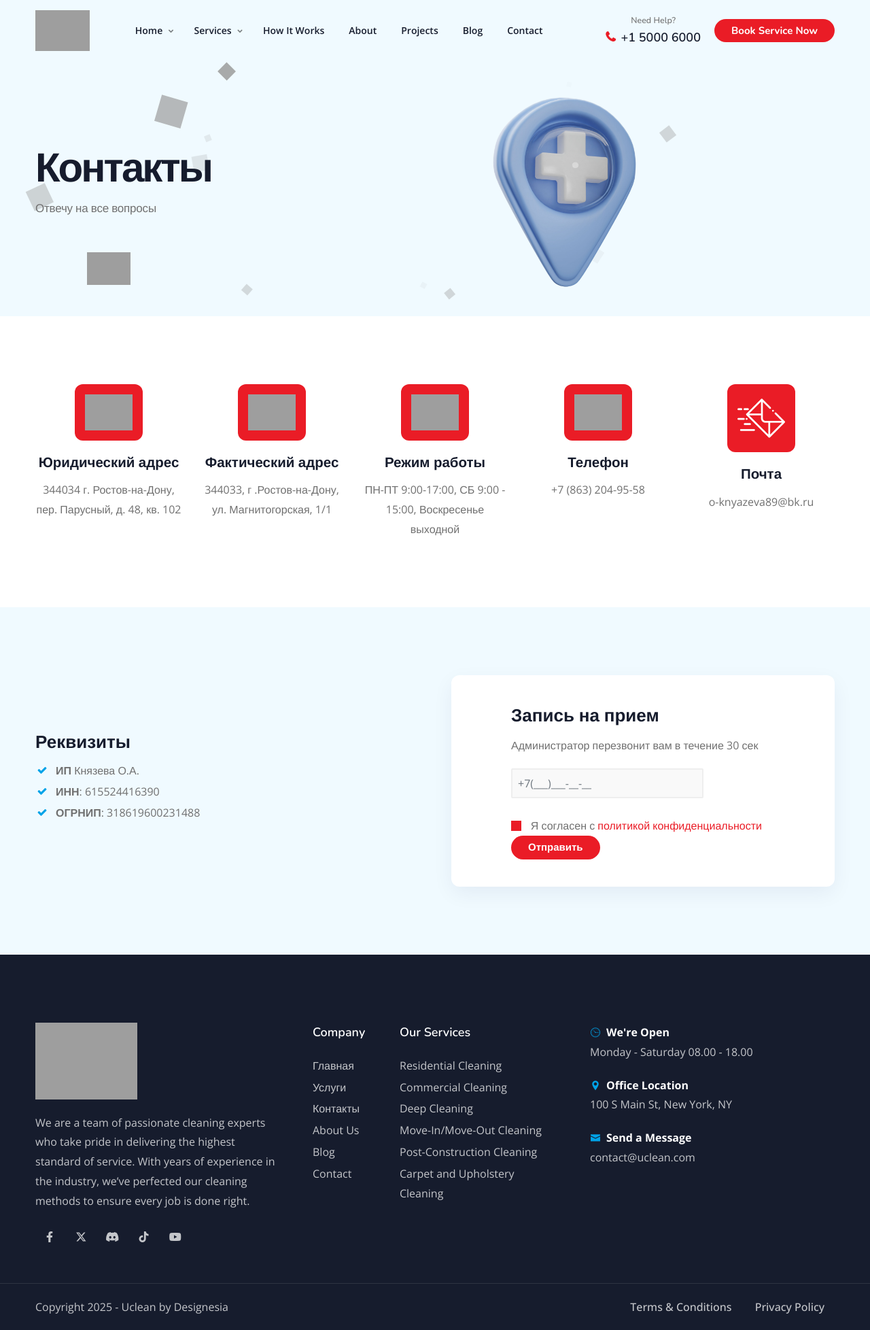
After one commit to nastwik/skazhite-a, a PHP site: page /contacts.php in a window 1280 px wide. The commit adds this page. Shown: the whole page at 68% size. Run offline with PHP 8.4, Linux system fonts and the light colour scheme; some libraries are stand-ins or nearby versions; grey boxes are pictures that could not be loaded.

Commit message:
contacts page

```diff
--- /dev/null
+++ b/contacts.php
@@ -0,0 +1,124 @@
+<? require_once 'header.php' ?>
+   <div class="no-bottom no-top" id="content">
+
+      <div id="top"></div>
+
+      <section class="bg-blue section-dark pb-0 relative overflow-hidden">
+         <img src="images/deco/s1.webp" class="w-5 mt-min-60 abs start-10 bottom-10 wow scaleOut" alt="">
+         <div id="shine-wrapper">
+            <div class="template shine"></div>
+         </div>
+         <div class="container relative z-1000">
+            <div class="row g-3 align-items-center">
+               <div class="col-lg-6">
+                  <div class="relative z-1000">
+                     <h1 class="wow fadeInUp mb-2" data-wow-delay=".2s">Контакты</h1>
+                     <p class="lead col-lg-10 mb-0 wow fadeInUp" data-wow-delay=".4s">Отвечу на все вопросы</p>
+                     <div class="spacer-single"></div>
+                  </div>
+               </div>
+               <div class="col-lg-6">
+                  <div class="template-offer__img">
+                     <img src="images/misc/indicator.png" class="w-100" data-wow-delay=".6s" alt="" data-0="transform: translateY(0px);" data-500="transform: translateY(300px);">
+                  </div>
+               </div>
+            </div>
+         </div>
+      </section>
+
+      <section class="relative overflow-hidden">
+         <div class="container">
+            <div class="row g-4 grid-divider">
+               <div class="col-md-1-5 wow fadeInRight" data-wow-delay=".2s">
+                  <div class="text-center">
+                     <img src="images/icons/steps/notes.png" class="bg-color w-100px p-15 rounded-1 mb-3 wow scaleIn" alt="">
+                     <h4>Юридический адрес</h4>
+                     <p class="mb-0">344034 г. Ростов-на-Дону,<br> пер. Парусный, д. 48, кв. 102</p>
+                  </div>
+               </div>
+               <div class="col-md-1-5 wow fadeInRight" data-wow-delay=".4s">
+                  <div class="text-center">
+                     <img src="images/icons/white/location.png" class="bg-color w-100px p-15 rounded-1 mb-3 wow scaleIn" alt="">
+                     <h4>Фактический адрес</h4>
+                     <p class="mb-0">344033, г .Ростов-на-Дону,<br> ул. Магнитогорская, 1/1</p>
+                  </div>
+               </div>
+               <div class="col-md-1-5 wow fadeInRight" data-wow-delay=".6s">
+                  <div class="text-center">
+                     <img src="images/icons/white/calendar.webp" class="bg-color w-100px p-15 rounded-1 mb-3 wow scaleIn" alt="">
+                     <h4>Режим работы</h4>
+                     <p class="mb-0">ПН-ПТ 9:00-17:00, СБ 9:00 - 15:00, Воскресенье выходной</p>
+                  </div>
+               </div>
+               <div class="col-md-1-5 wow fadeInRight" data-wow-delay=".8s">
+                  <div class="text-center contact__link">
+                     <img src="images/icons/white/phone.png" class="bg-color w-100px p-15 rounded-1 mb-3 wow scaleIn" alt="">
+                     <h4>Телефон</h4>
+                     <a href="tel:+78632049558" class="mb-0">+7 (863) 204-95-58</a><br>
+                  </div>
+               </div>
+               <div class="col-md-1-5 wow fadeInRight" data-wow-delay="1s">
+                  <div class="text-center contact__link">
+                     <img src="images/icons/white/email.png" class="bg-color w-100px p-15 rounded-1 mb-3 wow scaleIn" alt="">
+                     <h4>Почта</h4>
+                     <a href="mailto:o-knyazeva89@bk.ru">o-knyazeva89@bk.ru</a>
+                  </div>
+               </div>
+            </div>
+         </div>
+      </section>
+      <section class="bg-blue section-dark">
+         <div class="container relative">
+            <div class="row g-4 gx-5 align-items-center">
+               <div class="col-lg-6 relative">
+                  <div class="relative z-1000">
+                     <h3>Реквизиты</h3>
+
+                     <ul class="ul-style-2">
+                        <li><strong>ИП</strong> Князева О.А.</li>
+                        <li><strong>ИНН</strong>: 615524416390</li>
+                        <li><strong>ОГРНИП</strong>: 318619600231488</li>
+                     </ul>
+                  </div>
+               </div>
+
+               <div class="col-lg-6">
+                  <div class="bg-white p-40 shadow-soft h-100 rounded-1">
+                     <div class="ps-lg-5">
+                        <h3>Запись на прием</h3>
+                        <p>Администратор перезвонит вам в течение 30 сек</p>
+                        <form name="contactForm" id="contact_form" class="form-border" method="post" action="contact.php">
+                           <div class="row g-4">
+                              <div class="col-md-8 mb-3">
+                                 <div class="field-set">
+                                       <input type="text" name="phone" id="phone" class="form-control" placeholder="+7(___)___-__-__" required>
+                                 </div>
+                              </div>
+                           </div>
+                           <div class="checkbox-policy checkbox-policy_offer">
+                              <input type="checkbox" id="policy-checkbox-offer" class="policy-checkbox" checked="">
+                              <label for="policy-checkbox-offer">Я согласен с <a href="/polit/"> политикой конфиденциальности</a></label>
+                           </div>
+
+                           <div id='submit' class="mt20">
+                              <input type='submit' id='send_message' value='Отправить' class="btn-main btn-red">
+                           </div>
+
+                           <div id="success_message" class='success'>
+                              Ваше сообщение было отправлено. Обновите страницу, если хотите отправить больше сообщений.
+                           </div>
+                           <div id="error_message" class='error'>
+                              Извините, произошла ошибка при отправке вашей формы.
+                           </div>
+                        </form>
+
+                     </div>
+                  </div>
+               </div>
+
+            </div>
+         </div>
+      </section>
+
+   </div>
+<? require_once 'footer.php' ?>
--- a/footer.php
+++ b/footer.php
@@ -26,7 +26,7 @@
                                     <ul>
                                         <li><a href="index.php">Главная</a></li>
                                         <li><a href="services.php">Услуги</a></li>
-                                        <li><a href="projects.html">Projects</a></li>
+                                        <li><a href="contacts.php">Контакты</a></li>
                                         <li><a href="about.html">About Us</a></li>
                                         <li><a href="blog.html">Blog</a></li>
                                         <li><a href="contact.html">Contact</a></li>
```
Also changed, not shown: services.php (+5 -5 lines), images/icons/white/email.png (added), images/misc/indicator.png (added).
